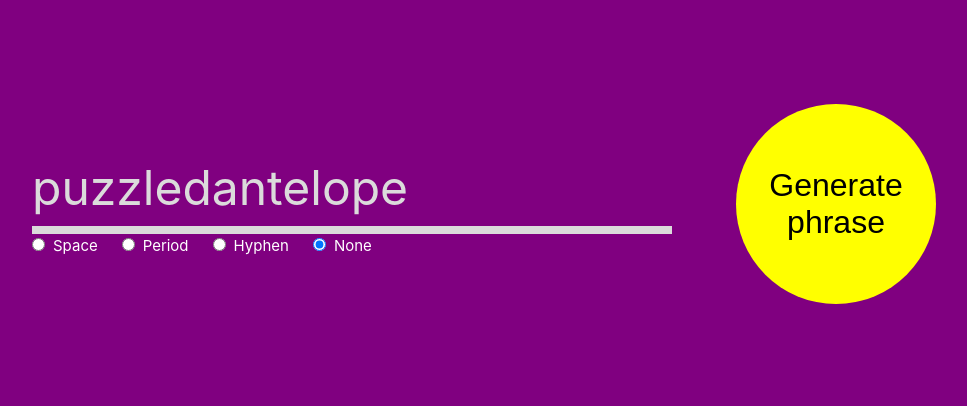
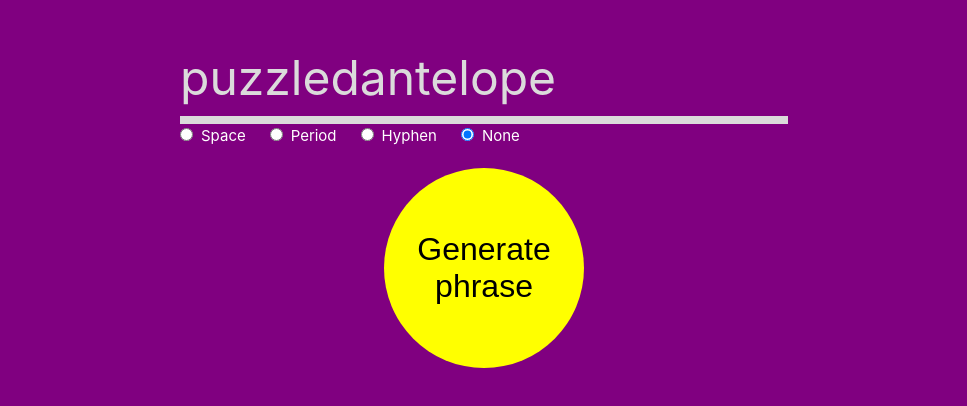
Before and after one commit to jacobbli/descriptive-animals, a Vue app: page / in a window 1280 px wide. Shown: the part 196-602 px from the top of the page, without its empty margins (156-1123 px from the left). Built offline with nearby package versions, Linux system fonts and the light colour scheme.

Commit message:
Adjust layout

```diff
--- a/src/App.vue
+++ b/src/App.vue
@@ -3,7 +3,5 @@ import PhraseGenerator from './components/PhraseGenerator.vue'
 </script>
 
 <template>
-  <div>
-    <phrase-generator />
-  </div>
+  <phrase-generator />
 </template>
--- a/src/assets/main.css
+++ b/src/assets/main.css
@@ -1,18 +1,15 @@
 @import './base.css';
 
 #app {
-  max-width: 1280px;
+  width: 100vw;
+  height: 100vh;
   margin: 0 auto;
   padding: 2rem;
+
+  display: flex;
+  justify-content: center;
+  align-items: center;
   font-weight: normal;
-}
-
-a,
-.green {
-  text-decoration: none;
-  color: hsla(160, 100%, 37%, 1);
-  transition: 0.4s;
-  padding: 3px;
 }
 
 @media (hover: hover) {
@@ -20,10 +17,3 @@ a,
     background-color: hsla(160, 100%, 37%, 0.2);
   }
 }
-
-@media (min-width: 1024px) {
-  body {
-    display: flex;
-    place-items: center;
-  }
-}
--- a/src/components/PhraseGenerator.vue
+++ b/src/components/PhraseGenerator.vue
@@ -311,7 +311,7 @@ function getRandomIndex(listLength) {
 
 <template>
   <div class="phraseGenerator__container">
-    <div>
+    <div class="phraseGenerator__content">
       <div class="phraseGenerator__phrase">
         {{ chosenAdjective }}{{ chosenSeparator }}{{ chosenAnimal }}
       </div>
@@ -335,8 +335,6 @@ function getRandomIndex(listLength) {
         </span>
       </div>
     </div>
-
-    <br>
     <button @click="getPhrase">Generate phrase</button>
   </div>
 </template>
@@ -345,17 +343,23 @@ function getRandomIndex(listLength) {
 .phraseGenerator__container {
   width: 100%;
   display: flex;
-  gap: 2rem;
+  flex-direction: column;
+  gap: 20px;
   align-items: center;
   justify-content: center;
 }
 
+.phraseGenerator__content {
+  width: 100%;
+
   .phraseGenerator__phrase {
-  width: 40rem;
+    width: 100%;
     font-size: 3rem;
 
     color: rgb(219, 219, 219);
     border-bottom: 8px solid rgb(219, 219, 219);
+
+    word-wrap: break-word;
   }
 
   .phraseGenerator__separatorOptions {
@@ -368,6 +372,7 @@ function getRandomIndex(listLength) {
 
     input {
       margin-right: 8px;
+    }
   }
 }
 
@@ -384,4 +389,10 @@ button {
   border-radius: 50%;
   cursor: pointer;
 }
+
+@media only screen and (min-width: 768px) {
+  .phraseGenerator__container {
+    width: 50%;
+  }
+}
 </style>
```
Lines whose indentation alone changed are shown as unchanged.
